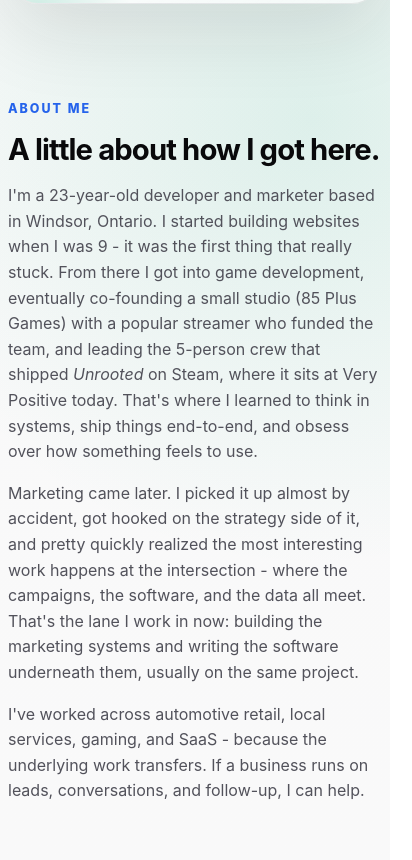
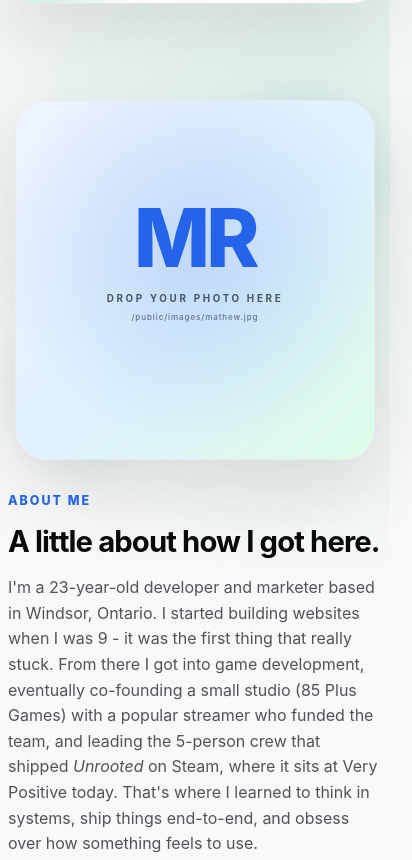
Before and after one commit to MathewRegier/Mathew-Marketing-Portfolio, a website: page public/index.html in a window 390 px wide. Shown: the part 1133-1993 px from the top of the page, 412 px wide, since content can reach past the window. Drawn offline with Linux system fonts and the light colour scheme.

Commit message:
Add portrait photo slot to About section
- Two-column About layout: portrait on the left, copy on the right,
  stacks on tablet/mobile
- Drop-in <img> at /images/mathew.jpg with onerror fallback to a
  branded SVG placeholder (MR initials, instructions, file path)
- Soft rounded card styling with blue/green corner glows behind the
  photo to match the rest of the site

Co-authored-by: Cursor <cursoragent@cursor.com>

```diff
--- a/public/css/styles.css
+++ b/public/css/styles.css
@@ -441,6 +441,59 @@ h3 {
 .section-heading > p:not(.eyebrow) {
   max-width: 680px;
   margin: 1rem 0 0;
+}
+
+.about-grid {
+  display: grid;
+  grid-template-columns: minmax(0, 0.85fr) minmax(0, 1.15fr);
+  align-items: center;
+  gap: clamp(2rem, 5vw, 4.5rem);
+}
+
+.about-grid .section-heading {
+  margin-bottom: 0;
+}
+
+.about-photo {
+  position: relative;
+  margin: 0;
+  isolation: isolate;
+}
+
+.about-photo::before {
+  content: "";
+  position: absolute;
+  inset: -10% -8% auto auto;
+  z-index: -1;
+  width: 60%;
+  aspect-ratio: 1;
+  border-radius: 999px;
+  background: radial-gradient(circle, rgba(37, 99, 235, 0.18), transparent 65%);
+}
+
+.about-photo::after {
+  content: "";
+  position: absolute;
+  inset: auto auto -10% -8%;
+  z-index: -1;
+  width: 55%;
+  aspect-ratio: 1;
+  border-radius: 999px;
+  background: radial-gradient(circle, rgba(18, 169, 125, 0.16), transparent 65%);
+}
+
+.about-photo img {
+  display: block;
+  width: 100%;
+  height: auto;
+  max-width: 460px;
+  margin-inline: auto;
+  aspect-ratio: 1 / 1;
+  object-fit: cover;
+  border: 1px solid rgba(24, 24, 27, 0.08);
+  border-radius: 32px;
+  background: var(--card);
+  box-shadow: 0 30px 80px rgba(24, 24, 27, 0.12);
 }
 
 .stat-strip {
@@ -932,8 +985,13 @@ textarea:focus {
 
 @media (max-width: 1040px) {
   .hero-grid,
-  .contact-grid {
+  .contact-grid,
+  .about-grid {
     grid-template-columns: 1fr;
+  }
+
+  .about-photo img {
+    max-width: 360px;
   }
 
   .hero {
--- a/public/index.html
+++ b/public/index.html
@@ -6,8 +6,8 @@
   <meta name="description" content="Mathew Regier - marketing automation, AI, and full-stack software for any business that runs on lead generation. Personal portfolio of recent work.">
   <meta name="theme-color" content="#FAFAFA">
   <title>Mathew Regier - Portfolio</title>
-  <link rel="preload" href="/css/styles.css?v=20260505b" as="style">
-  <link rel="stylesheet" href="/css/styles.css?v=20260505b">
+  <link rel="preload" href="/css/styles.css?v=20260505d" as="style">
+  <link rel="stylesheet" href="/css/styles.css?v=20260505d">
 </head>
 <body>
   <a class="skip-link" href="#main">Skip to content</a>
@@ -76,7 +76,16 @@
     </section>
 
     <section class="section tight" id="about" aria-labelledby="about-title">
-      <div class="shell">
+      <div class="shell about-grid">
+        <figure class="about-photo reveal">
+          <img
+            src="/images/mathew.jpg"
+            alt="Portrait of Mathew Regier"
+            width="800"
+            height="800"
+            loading="lazy"
+            onerror="this.onerror=null;this.src='/images/placeholder.svg';">
+        </figure>
         <div class="section-heading reveal">
           <p class="eyebrow">About me</p>
           <h2 id="about-title">A little about how I got here.</h2>
@@ -367,6 +376,6 @@
     </div>
   </footer>
 
-  <script src="/js/main.js?v=20260505b" defer></script>
+  <script src="/js/main.js?v=20260505c" defer></script>
 </body>
 </html>
```
Also changed, not shown: public/images/placeholder.svg (added).
